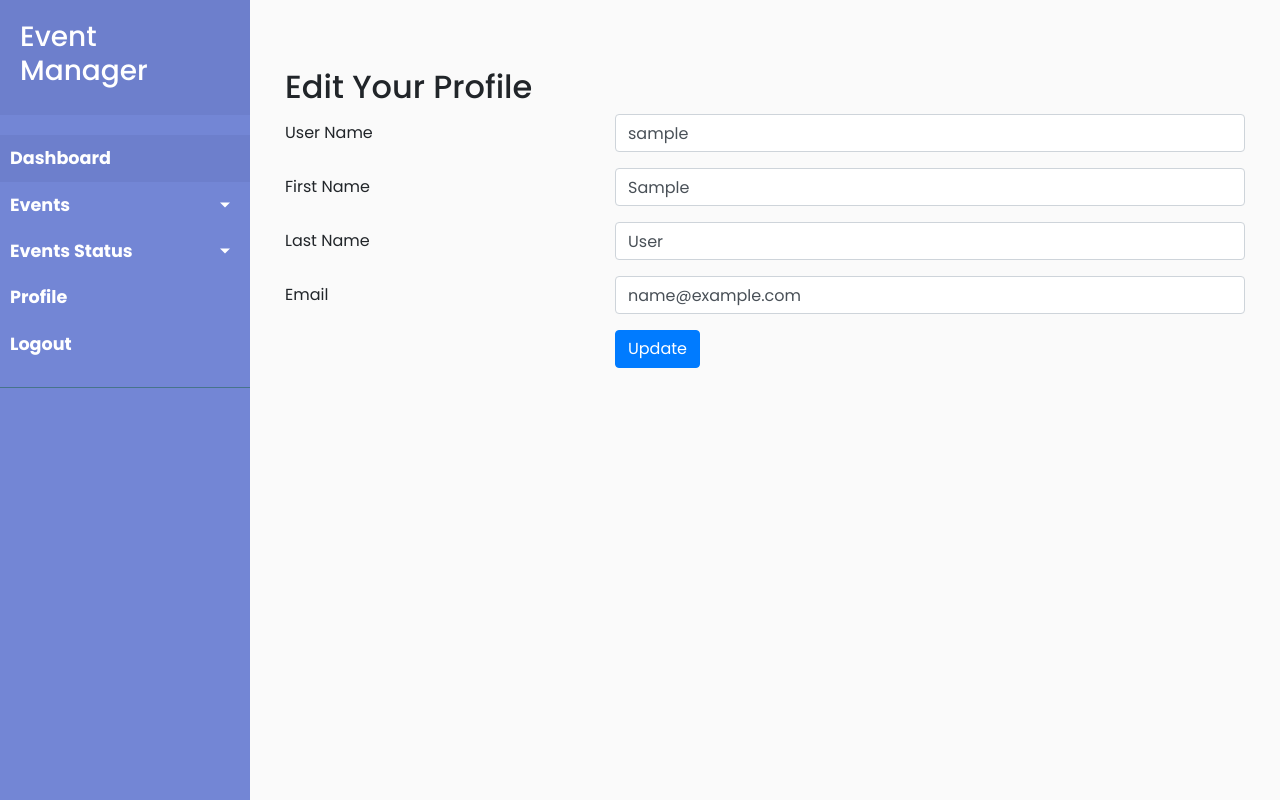
After one commit to yadavaalok/Manage-Your-Task, a Django app: page /update_profile/1 in a window 1280 px wide. The commit adds this page. Run offline with Django 3.2, Linux system fonts and the light colour scheme; tables that the repository leaves empty hold one stand-in row (values such as "Sample post"); some libraries are stand-ins or nearby versions.

Commit message:
Created profile page and completed authentication part

```diff
--- /dev/null
+++ b/app/accounts/templates/edituser.html
@@ -0,0 +1,42 @@
+{% extends 'base.html' %}
+{% load static %}
+
+{% block title %} Edit User {% endblock %}
+
+{% block content %}
+<div class="container mt-5">
+    <h2>Edit Your Profile</h2>
+    <form method="POST" action="{% url 'update_profile' user.pk %}">
+        {% csrf_token %}
+        <div class="form-group row">
+          <label for="username" class="col-4 col-form-label">User Name</label>
+          <div class="col-8">
+            <input id="username" name="username" placeholder="Username" class="form-control here" value="{{ user.username }}" required="required" type="text">
+          </div>
+        </div>
+        <div class="form-group row">
+          <label for="name" class="col-4 col-form-label">First Name</label>
+          <div class="col-8">
+            <input id="name" name="firstname" placeholder="First Name" class="form-control here" value="{{ user.first_name }}" type="text">
+          </div>
+        </div>
+        <div class="form-group row">
+          <label for="lastname" class="col-4 col-form-label">Last Name</label>
+          <div class="col-8">
+            <input id="lastname" name="lastname" placeholder="Last Name" class="form-control here" value="{{ user.last_name }}" type="text">
+          </div>
+        </div>
+        <div class="form-group row">
+          <label for="email" class="col-4 col-form-label">Email</label>
+          <div class="col-8">
+            <input id="email" name="email" placeholder="Email" class="form-control here" required="required" value="{{ user.email }}" type="text">
+          </div>
+        </div>
+        <div class="form-group row">
+          <div class="offset-4 col-8">
+            <button type="submit" class="btn btn-primary">Update</button>
+          </div>
+        </div>
+      </form>
+</div>
+{% endblock %}
--- a/app/accounts/urls.py
+++ b/app/accounts/urls.py
@@ -6,4 +6,5 @@ urlpatterns = [
     path('register', Register.as_view(), name="register"),
     path('', Login.as_view(), name="login"),
     path('reset', ResetPassword.as_view(), name="reset"),
+    path('update_profile/<int:pk>', UpdateUser.as_view(), name='update_profile'),
 ]
--- a/app/accounts/views.py
+++ b/app/accounts/views.py
@@ -3,6 +3,7 @@ from django.contrib.auth.models import User
 from django.contrib.auth import authenticate
 from django.views import View
 import re
+from core.management.commands.authenticate import is_not_authenticated
 
 
 class Register(View):
@@ -40,7 +41,7 @@ class Register(View):
         user.save()
         return redirect('login')
 
-    def is_valid_password(password):
+    def is_valid_password(self, password):
         pattern = r'^(?=.*[A-Z])(?=.*[!@#$%^&*(),.?":{}|<>])(?=.*\d).{8,}$'
         return re.match(pattern, password) is not None
 
@@ -67,26 +68,40 @@ class Login(View):
 class ResetPassword(View):
 
     def get(self, request):
+        if not is_not_authenticated(request.session):
+            user = User.objects.get(username=request.session['username'])
+            return render(request, 'reset_password.html', {'user': user})
+        print("11111111111111111111111111111",)
         return render(request, "reset_password.html")
 
     def post(self, request):
-        user_data = request.POST
-        user = User.objects.get(username=user_data.get('username'))
-        if user is not None:
-            if user.email == user_data.get('email'):
-                if user_data.get('password') == user_data.get('confirm_password'):
-                    user.set_password(user_data.get('password'))
-                    user.save()
-                    return redirect('login')
+        if not is_not_authenticated(request.session):
+            user = User.objects.get(username=request.session['username'])
+            user_data = request.POST
+            if user_data.get('password') != user_data.get('confirm_password'):
+                msg = "Password does not match!!!"
+                return render(request, 'reset_password.html', {'msg': msg})
+            user.set_password(user_data.get('password'))
+            user.save()
+            return redirect('profile')
+        else:
+            user_data = request.POST
+            user = User.objects.get(username=user_data.get('username'))
+            if user is not None:
+                if user.email == user_data.get('email'):
+                    if user_data.get('password') == user_data.get('confirm_password'):
+                        user.set_password(user_data.get('password'))
+                        user.save()
+                        return redirect('login')
+                    else:
+                        msg = "Password does not match!!!"
+                        return render(request, 'reset_password.html', {'msg': msg})
                 else:
-                    msg = "Password does not match!!!"
+                    msg = "Invalid User details!!!"
                     return render(request, 'reset_password.html', {'msg': msg})
             else:
-                msg = "Invalid User details!!!"
+                msg = "User does not exists!!!"
                 return render(request, 'reset_password.html', {'msg': msg})
-        else:
-            msg = "User does not exists!!!"
-            return render(request, 'reset_password.html', {'msg': msg})
 
 
 
@@ -100,4 +115,25 @@ class Logout(View):
 class Profile(View):
 
     def get(self, request):
-        return render(request, 'profile.html')
+        user = User.objects.get(username=request.session['username'])
+        return render(request, 'profile.html', {'user': user})
+
+
+class UpdateUser(View):
+
+    def get(self, request, pk):
+        user = User.objects.get(pk=pk)
+        return render(request, 'edituser.html', {'user': user})
+
+    def post(self, request, pk):
+        user = User.objects.get(pk=pk)
+
+        user.username = request.POST.get('username')
+        user.first_name = request.POST.get('firstname')
+        user.last_name = request.POST.get('lastname')
+        user.email = request.POST.get('email')
+
+        user.save()
+        request.session['username'] = user.username
+
+        return redirect('profile')
--- a/app/core/management/commands/authenticate.py
+++ b/app/core/management/commands/authenticate.py
@@ -1,5 +1,5 @@
 from django.shortcuts import redirect
 
-def is_authenticated(session):
+def is_not_authenticated(session):
     res = True if "username" not in session.keys() else False
     return res
--- a/app/task/templates/editevent.html
+++ b/app/task/templates/editevent.html
@@ -13,7 +13,7 @@
             <span></span>
         </button>&nbsp;&nbsp;
         <input type="text" id="myInput" class="form-control" placeholder="search....">&nbsp;&nbsp;
-        <a href="/event/allevents" class="btn" id="newevent">All Events</a>
+        <a href="{% url 'allevents' 'all' %}" class="btn" id="newevent">All Events</a>
     </div>
 </nav>
 <div class="container mt-5">
```
Also changed, not shown: app/accounts/templates/reset_password.html (+22 -0 lines), app/task/templates/profile.html (+8 -8 lines), app/task/views.py (+8 -8 lines).
